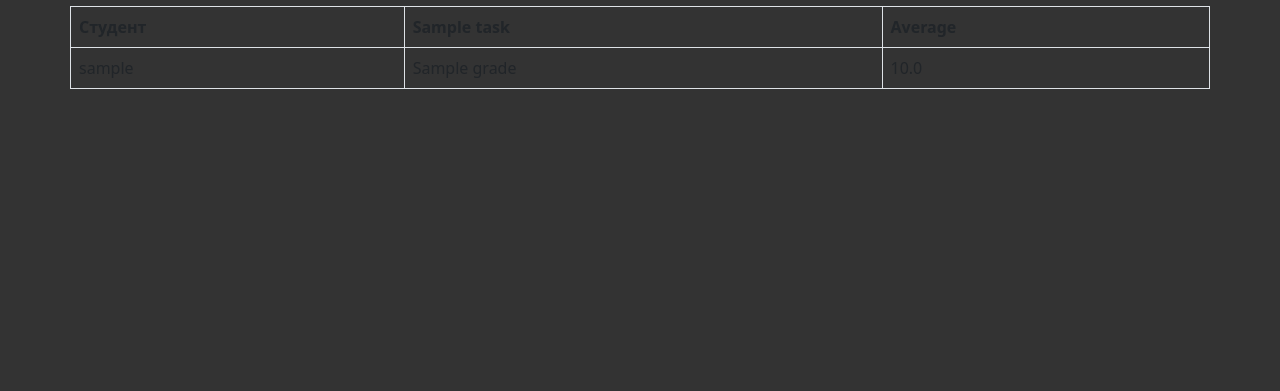
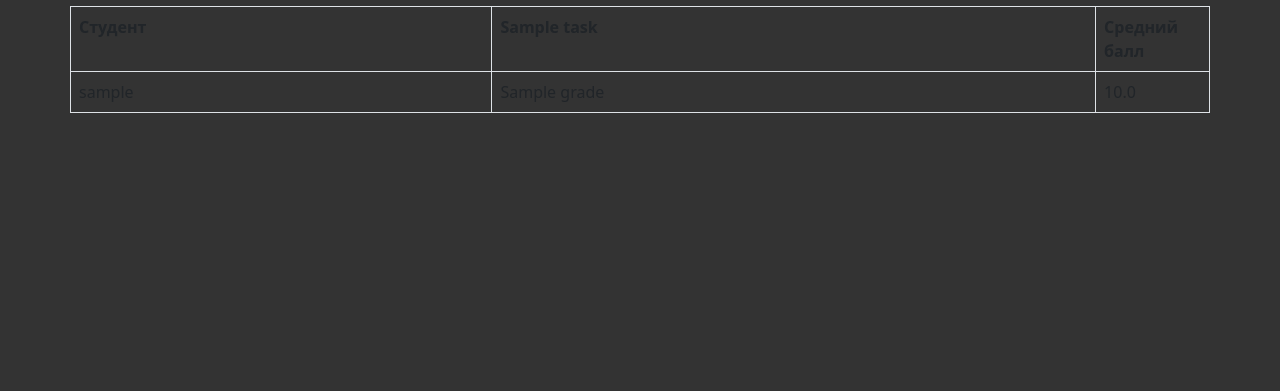
Before and after one commit to pythonMaks/contest, a Django app: template groups/templates/groups/view_group.html in a window 1280 px wide. Shown: the part 151-542 px from the top of the page. Run offline with Django 3.2, Linux system fonts and the light colour scheme; the template is opened without the code that fills it: most values are stand-ins (such as "Sample title", 1, 10 or a date in 2020); some libraries are stand-ins or nearby versions.

Commit message:
view group stud

```diff
--- a/groups/templates/groups/view_group.html
+++ b/groups/templates/groups/view_group.html
@@ -20,7 +20,7 @@
       {% for task in group.tasks.all %}
         <th>{{ task.name }}</th>
       {% endfor %}
-      <th>Average</th>
+      <th style="width:10%">Средний балл</th>
     </tr>
     {% for student, grades in students_grades %}
       <tr>
```
